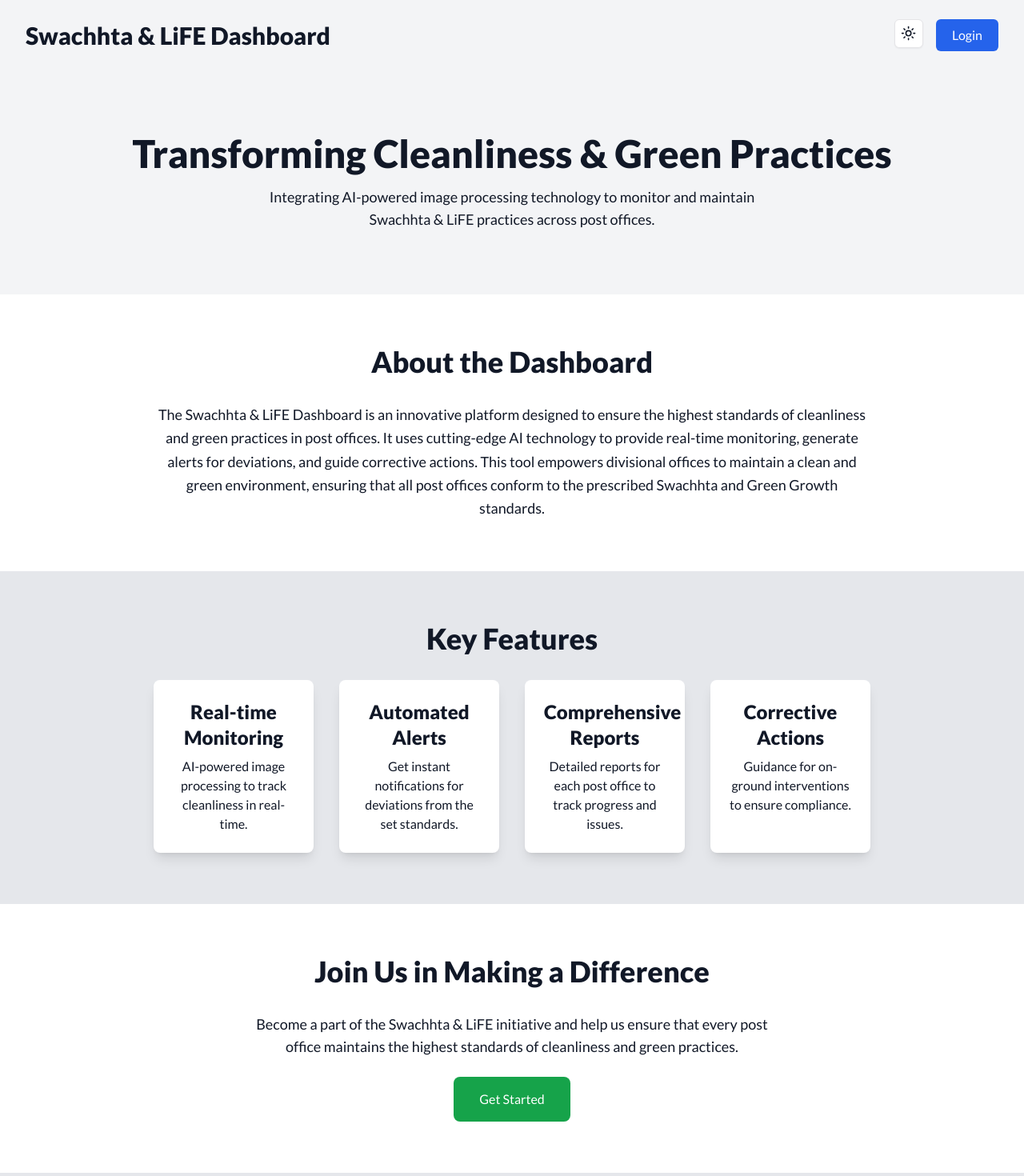
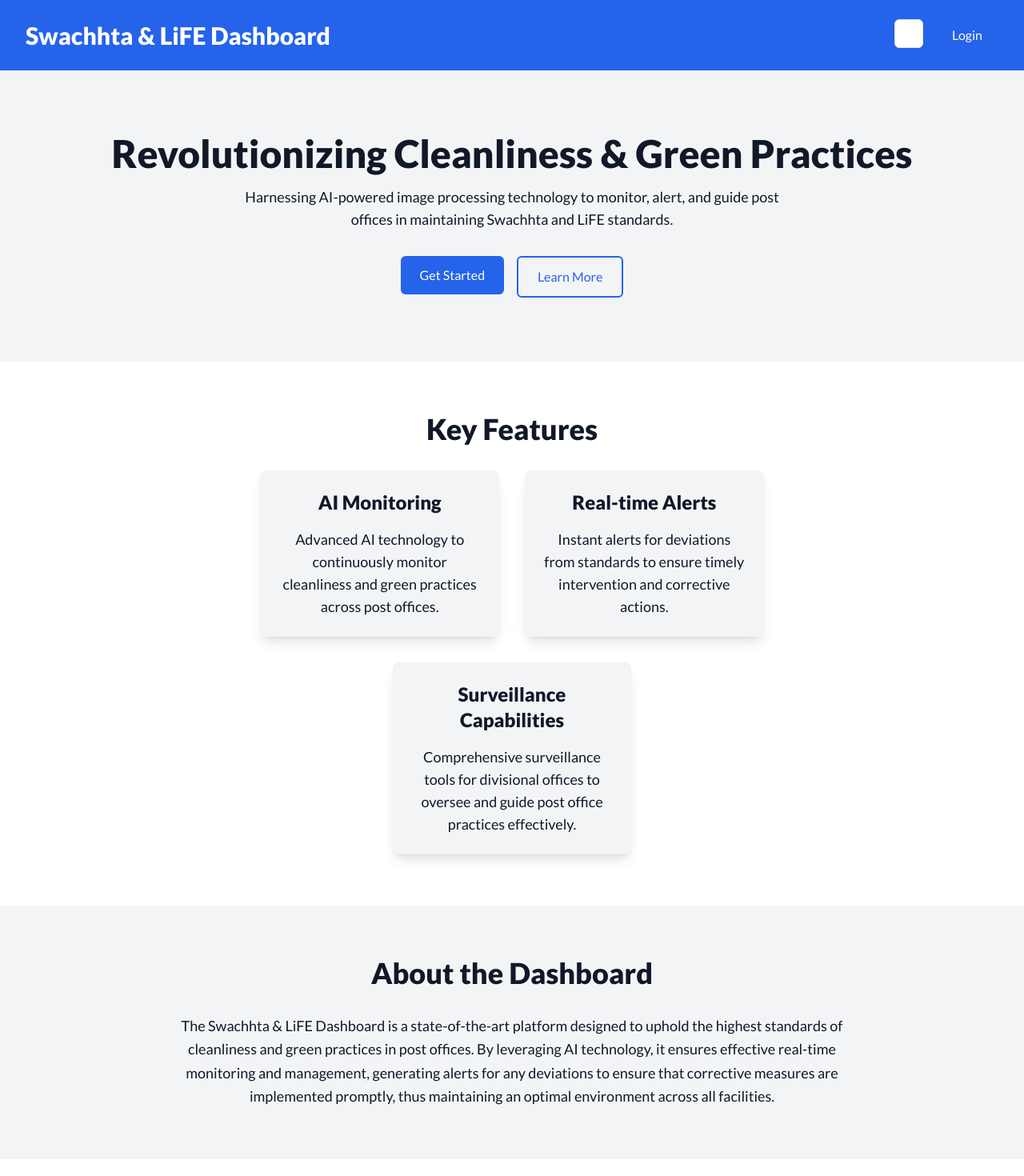
Before and after one commit to AyushKatre05/Swachhta---LiFE-Dashboard, a Next.js app: page / in a window 1280 px wide. Shown: the top 1470 px of the page at 80% size. Built offline with nearby package versions, Linux system fonts and the light colour scheme.

Commit message:
added custom cursor in landing page

```diff
--- a/src/app/page.js
+++ b/src/app/page.js
@@ -1,14 +1,18 @@
-"use client"
+"use client";
 import React from 'react';
 import { motion } from 'framer-motion';
 import Link from 'next/link';
 import { ModeToggle } from '@/components/ui/modeToggle';
+import CursorTrail from '@/components/CursorTrail'; // Ensure the path is correct
 
 export default function LandingPage() {
   return (
-    <div className="min-h-screen flex flex-col bg-white dark:bg-black text-gray-900 dark:text-gray-100">
+    <div className="relative min-h-screen flex flex-col bg-gradient-to-b from-blue-50 to-green-50 dark:from-gray-900 dark:to-black text-gray-900 dark:text-gray-100 overflow-hidden">
+      {/* Cursor Trail */}
+      <CursorTrail color="hsla(200, 100%, 50%, 0.7)" />
+
       {/* Header Section */}
-      <header className="w-full flex justify-between items-center px-8 py-6 bg-gray-100 dark:bg-gray-900">
+      <header className="w-full flex justify-between items-center px-8 py-6 bg-blue-600 dark:bg-gray-900 text-white">
         <h1 className="text-3xl font-bold">Swachhta & LiFE Dashboard</h1>
         <div className="flex space-x-4">
           <ModeToggle />
@@ -25,27 +29,93 @@ export default function LandingPage() {
       </header>
 
       {/* Hero Section */}
-      <section className="relative w-full flex flex-col items-center justify-center bg-gray-100 dark:bg-gray-900 py-20">
+      <section className="w-full flex flex-col items-center justify-center bg-gray-100 dark:bg-gray-900 py-20">
         <motion.h1
           className="text-5xl font-extrabold text-center"
-          initial={{ opacity: 0 }}
-          animate={{ opacity: 1 }}
+          initial={{ opacity: 0, y: 50 }}
+          animate={{ opacity: 1, y: 0 }}
           transition={{ duration: 1.2 }}
         >
-          Transforming Cleanliness & Green Practices
+          Revolutionizing Cleanliness & Green Practices
         </motion.h1>
         <motion.p
           className="text-lg mt-4 text-center max-w-2xl"
-          initial={{ opacity: 0 }}
-          animate={{ opacity: 1 }}
+          initial={{ opacity: 0, y: 30 }}
+          animate={{ opacity: 1, y: 0 }}
           transition={{ duration: 1.4 }}
         >
-          Integrating AI-powered image processing technology to monitor and maintain Swachhta & LiFE practices across post offices.
+          Harnessing AI-powered image processing technology to monitor, alert, and guide post offices in maintaining Swachhta and LiFE standards.
         </motion.p>
+        <motion.div
+          className="mt-8 flex space-x-4"
+          initial={{ opacity: 0, y: 50 }}
+          animate={{ opacity: 1, y: 0 }}
+          transition={{ duration: 1.6 }}
+        >
+          <Link href={'/login'}>
+            <motion.button
+              whileHover={{ scale: 1.05 }}
+              whileTap={{ scale: 0.95 }}
+              className="px-6 py-3 bg-blue-600 text-white rounded-md hover:bg-blue-700 transition"
+            >
+              Get Started
+            </motion.button>
+          </Link>
+          <Link href={'/features'}>
+            <motion.button
+              whileHover={{ scale: 1.05 }}
+              whileTap={{ scale: 0.95 }}
+              className="px-6 py-3 bg-transparent border-2 border-blue-600 text-blue-600 rounded-md hover:bg-blue-600 hover:text-white transition"
+            >
+              Learn More
+            </motion.button>
+          </Link>
+        </motion.div>
+      </section>
+
+      {/* Features Section */}
+      <section className="py-16 bg-white dark:bg-gray-800 text-center">
+        <motion.div
+          className="max-w-4xl mx-auto"
+          initial={{ opacity: 0, y: 50 }}
+          animate={{ opacity: 1, y: 0 }}
+          transition={{ duration: 1.2 }}
+        >
+          <h2 className="text-4xl font-bold mb-8">Key Features</h2>
+          <div className="flex flex-wrap justify-center gap-8">
+            <motion.div
+              className="w-full md:w-1/3 p-6 bg-gray-100 dark:bg-gray-700 rounded-lg shadow-lg"
+              initial={{ opacity: 0, scale: 0.9 }}
+              whileInView={{ opacity: 1, scale: 1 }}
+              transition={{ duration: 0.8 }}
+            >
+              <h3 className="text-2xl font-semibold mb-4">AI Monitoring</h3>
+              <p className="text-lg">Advanced AI technology to continuously monitor cleanliness and green practices across post offices.</p>
+            </motion.div>
+            <motion.div
+              className="w-full md:w-1/3 p-6 bg-gray-100 dark:bg-gray-700 rounded-lg shadow-lg"
+              initial={{ opacity: 0, scale: 0.9 }}
+              whileInView={{ opacity: 1, scale: 1 }}
+              transition={{ duration: 0.8 }}
+            >
+              <h3 className="text-2xl font-semibold mb-4">Real-time Alerts</h3>
+              <p className="text-lg">Instant alerts for deviations from standards to ensure timely intervention and corrective actions.</p>
+            </motion.div>
+            <motion.div
+              className="w-full md:w-1/3 p-6 bg-gray-100 dark:bg-gray-700 rounded-lg shadow-lg"
+              initial={{ opacity: 0, scale: 0.9 }}
+              whileInView={{ opacity: 1, scale: 1 }}
+              transition={{ duration: 0.8 }}
+            >
+              <h3 className="text-2xl font-semibold mb-4">Surveillance Capabilities</h3>
+              <p className="text-lg">Comprehensive surveillance tools for divisional offices to oversee and guide post office practices effectively.</p>
+            </motion.div>
+          </div>
+        </motion.div>
       </section>
 
       {/* About Section */}
-      <section className="py-16 bg-white dark:bg-black text-center">
+      <section className="py-16 bg-gray-100 dark:bg-gray-900 text-center">
         <motion.div
           className="max-w-4xl mx-auto"
           initial={{ opacity: 0, y: 50 }}
@@ -54,80 +124,38 @@ export default function LandingPage() {
         >
           <h2 className="text-4xl font-bold mb-8">About the Dashboard</h2>
           <p className="text-lg leading-relaxed">
-            The Swachhta & LiFE Dashboard is an innovative platform designed to ensure the highest standards of cleanliness and green practices in post offices. It uses cutting-edge AI technology to provide real-time monitoring, generate alerts for deviations, and guide corrective actions. This tool empowers divisional offices to maintain a clean and green environment, ensuring that all post offices conform to the prescribed Swachhta and Green Growth standards.
+            The Swachhta & LiFE Dashboard is a state-of-the-art platform designed to uphold the highest standards of cleanliness and green practices in post offices. By leveraging AI technology, it ensures effective real-time monitoring and management, generating alerts for any deviations to ensure that corrective measures are implemented promptly, thus maintaining an optimal environment across all facilities.
           </p>
         </motion.div>
       </section>
 
-      {/* Features Section */}
-      <section className="py-16 bg-gray-200 dark:bg-gray-800 text-center">
+      {/* Contact Section */}
+      <section className="py-16 bg-white dark:bg-gray-800 text-center">
         <motion.div
           className="max-w-4xl mx-auto"
-          initial={{ opacity: 0 }}
-          animate={{ opacity: 1 }}
+          initial={{ opacity: 0, y: 50 }}
+          animate={{ opacity: 1, y: 0 }}
           transition={{ duration: 1.2 }}
         >
-          <h2 className="text-4xl font-bold mb-8">Key Features</h2>
-          <div className="grid grid-cols-1 md:grid-cols-2 lg:grid-cols-4 gap-8">
-            <motion.div
-              className="p-6 bg-white dark:bg-black rounded-lg shadow-lg"
-              whileHover={{ scale: 1.05 }}
-            >
-              <h3 className="text-2xl font-semibold mb-2">Real-time Monitoring</h3>
-              <p>AI-powered image processing to track cleanliness in real-time.</p>
-            </motion.div>
-            <motion.div
-              className="p-6 bg-white dark:bg-black rounded-lg shadow-lg"
-              whileHover={{ scale: 1.05 }}
-            >
-              <h3 className="text-2xl font-semibold mb-2">Automated Alerts</h3>
-              <p>Get instant notifications for deviations from the set standards.</p>
-            </motion.div>
-            <motion.div
-              className="p-6 bg-white dark:bg-black rounded-lg shadow-lg"
-              whileHover={{ scale: 1.05 }}
-            >
-              <h3 className="text-2xl font-semibold mb-2">Comprehensive Reports</h3>
-              <p>Detailed reports for each post office to track progress and issues.</p>
-            </motion.div>
-            <motion.div
-              className="p-6 bg-white dark:bg-black rounded-lg shadow-lg"
-              whileHover={{ scale: 1.05 }}
-            >
-              <h3 className="text-2xl font-semibold mb-2">Corrective Actions</h3>
-              <p>Guidance for on-ground interventions to ensure compliance.</p>
-            </motion.div>
-          </div>
-        </motion.div>
-      </section>
-
-      {/* Call to Action Section */}
-      <section className="py-16 bg-white dark:bg-black text-center">
-        <motion.div
-          className="max-w-2xl mx-auto"
-          initial={{ opacity: 0, scale: 0.8 }}
-          animate={{ opacity: 1, scale: 1 }}
-          transition={{ duration: 1.2 }}
-        >
-          <h2 className="text-4xl font-bold mb-8">Join Us in Making a Difference</h2>
-          <p className="text-lg mb-6">
-            Become a part of the Swachhta & LiFE initiative and help us ensure that every post office maintains the highest standards of cleanliness and green practices.
+          <h2 className="text-4xl font-bold mb-8">Contact Us</h2>
+          <p className="text-lg mb-4">
+            Have questions or need more information? Feel free to reach out to us.
           </p>
-          <Link href={'/register'}>
+          <Link href={'/contact'}>
             <motion.button
               whileHover={{ scale: 1.05 }}
               whileTap={{ scale: 0.95 }}
-              className="px-8 py-4 bg-green-600 text-white rounded-lg hover:bg-green-700 transition"
+              className="px-6 py-3 bg-blue-600 text-white rounded-md hover:bg-blue-700 transition"
             >
-              Get Started
+              Contact Support
             </motion.button>
           </Link>
         </motion.div>
       </section>
 
       {/* Footer Section */}
-      <footer className="w-full py-8 bg-gray-200 dark:bg-gray-700 text-center">
-        <p>&copy; 2024 Swachhta & LiFE Dashboard. All rights reserved.</p>
+      <footer className="w-full py-6 bg-blue-600 dark:bg-gray-900 text-center text-white">
+        <p className="text-sm">&copy; 2024 Swachhta & LiFE Dashboard. All rights reserved.</p>
       </footer>
     </div>
   );
--- /dev/null
+++ b/src/components/CursorTrail.jsx
@@ -0,0 +1,221 @@
+import React, { useEffect, useRef } from 'react';
+
+const CursorTrail = ({ color }) => {
+  const canvasRef = useRef(null);
+
+  useEffect(() => {
+    const canvas = canvasRef.current;
+    const ctx = canvas.getContext('2d');
+
+    if (!ctx) return;
+
+    // Adjust the canvas size to fill the viewport
+    const resizeCanvas = () => {
+      canvas.width = window.innerWidth;
+      canvas.height = window.innerHeight;
+    };
+
+    resizeCanvas();
+    window.addEventListener('resize', resizeCanvas);
+
+    const cursorTrail = (props) => {
+      const { ref, color } = props;
+      const ctx = ref.current?.getContext('2d');
+      let AnimationFeature = {
+        friction: 0.5,
+        trails: 20,
+        size: 40,
+        dampening: 0.2,
+        tension: 0.98,
+      };
+
+      let cursorPosition = { x: 0, y: 0 };
+      let running = true;
+      let newLines = [];
+
+      class NewNode {
+        x = 0;
+        y = 0;
+        vy = 0;
+        vx = 0;
+      }
+
+      class Line {
+        spring;
+        friction;
+        nodes;
+
+        constructor(e) {
+          this.spring = e.spring + 0.1 * Math.random() - 0.05;
+          this.friction = AnimationFeature.friction + 0.01 * Math.random() - 0.005;
+          const cursorPosition = e.cursorPosition ?? { x: 0, y: 0 };
+          this.nodes = [];
+          for (let i = 0; i < AnimationFeature.size; i++) {
+            const t = new NewNode();
+            t.x = cursorPosition.x;
+            t.y = cursorPosition.y;
+            this.nodes.push(t);
+          }
+        }
+
+        update() {
+          let e = this.spring;
+          let t = this.nodes[0];
+          t.vx += (cursorPosition.x - t.x) * e;
+          t.vy += (cursorPosition.y - t.y) * e;
+          for (let i = 0, a = this.nodes.length; i < a; i++) {
+            t = this.nodes[i];
+            if (i > 0) {
+              const n = this.nodes[i - 1];
+              t.vx += (n.x - t.x) * e;
+              t.vy += (n.y - t.y) * e;
+              t.vx += n.vx * AnimationFeature.dampening;
+              t.vy += n.vy * AnimationFeature.dampening;
+            }
+            t.vx *= this.friction;
+            t.vy *= this.friction;
+            t.x += t.vx;
+            t.y += t.vy;
+            e *= AnimationFeature.tension;
+          }
+        }
+
+        draw() {
+          let e, t;
+          let n = this.nodes[0].x;
+          let i = this.nodes[0].y;
+          ctx.beginPath();
+          ctx.moveTo(n, i);
+          for (let a = 1, o = this.nodes.length - 2; a < o; a++) {
+            e = this.nodes[a];
+            t = this.nodes[a + 1];
+            n = 0.5 * (e.x + t.x);
+            i = 0.5 * (e.y + t.y);
+            ctx.quadraticCurveTo(e.x, e.y, n, i);
+          }
+          e = this.nodes[this.nodes.length - 2];
+          t = this.nodes[this.nodes.length - 1];
+          ctx.quadraticCurveTo(e.x, e.y, t.x, t.y);
+          ctx.stroke();
+          ctx.closePath();
+        }
+      }
+
+      function renderAnimation() {
+        if (running) {
+          ctx.globalCompositeOperation = "source-over";
+          ctx.clearRect(0, 0, ctx.canvas.width, ctx.canvas.height);
+          ctx.globalCompositeOperation = "lighter";
+          ctx.strokeStyle = color || "hsla(200, 100%, 50%, 0.7)";
+          ctx.lineWidth = 1;
+          for (let x, t = 0; t < AnimationFeature.trails; t++) {
+            if (newLines[t] !== undefined) {
+              x = newLines[t];
+              x.update();
+              x.draw();
+            }
+          }
+          window.requestAnimationFrame(renderAnimation);
+        }
+      }
+
+      function move(event) {
+        if (event instanceof MouseEvent) {
+          cursorPosition.x = event.clientX;
+          cursorPosition.y = event.clientY;
+        } else if (event instanceof TouchEvent) {
+          cursorPosition.x = event.touches[0].pageX;
+          cursorPosition.y = event.touches[0].pageY;
+        }
+        event.preventDefault();
+      }
+
+      function createLine(event) {
+        if (event.touches.length === 1) {
+          cursorPosition.x = event.touches[0].pageX;
+          cursorPosition.y = event.touches[0].pageY;
+        }
+      }
+
+      function onMouseMove(e) {
+        function populateLines() {
+          newLines = [];
+          for (let i = 0; i < AnimationFeature.trails; i++) {
+            newLines.push(
+              new Line({ spring: 0.45 + (i / AnimationFeature.trails) * 0.025 })
+            );
+          }
+        }
+
+        document.removeEventListener("mousemove", onMouseMove);
+        document.removeEventListener("touchstart", onMouseMove);
+        document.addEventListener("mousemove", move);
+        document.addEventListener("touchmove", createLine);
+        document.addEventListener("touchstart", createLine);
+        move(e);
+        populateLines();
+        renderAnimation();
+      }
+
+      function resizeCanvas() {
+        ctx.canvas.width = window.innerWidth;
+        ctx.canvas.height = window.innerHeight;
+      }
+
+      function stopAnimation() {
+        running = false;
+      }
+
+      function startAnimation() {
+        if (!running) {
+          running = true;
+          renderAnimation();
+        }
+      }
+
+      function renderTrailCursor() {
+        document.addEventListener("mousemove", onMouseMove);
+        document.addEventListener("touchstart", onMouseMove);
+        window.addEventListener("orientationchange", resizeCanvas);
+        window.addEventListener("resize", resizeCanvas);
+        window.addEventListener("focus", startAnimation);
+        window.addEventListener("blur", stopAnimation);
+        resizeCanvas();
+      }
+
+      function cleanUp() {
+        document.removeEventListener("mousemove", move);
+        document.removeEventListener("touchmove", createLine);
+        document.removeEventListener("touchstart", createLine);
+        document.removeEventListener("mousemove", onMouseMove);
+        document.removeEventListener("touchstart", onMouseMove);
+        window.removeEventListener("orientationchange", resizeCanvas);
+        window.removeEventListener("resize", resizeCanvas);
+        window.removeEventListener("focus", startAnimation);
+        window.removeEventListener("blur", stopAnimation);
+      }
+
+      return { cleanUp, renderTrailCursor, stopAnimation, startAnimation };
+    };
+
+    const { cleanUp, renderTrailCursor } = cursorTrail({
+      ref: canvasRef,
+      color,
+    });
+
+    renderTrailCursor();
+
+    return () => {
+      cleanUp();
+    };
+  }, [color]);
+
+  return (
+    <canvas
+      ref={canvasRef}
+      className="fixed top-0 left-0 w-full h-full pointer-events-none"
+    ></canvas>
+  );
+};
+
+export default CursorTrail;
```
